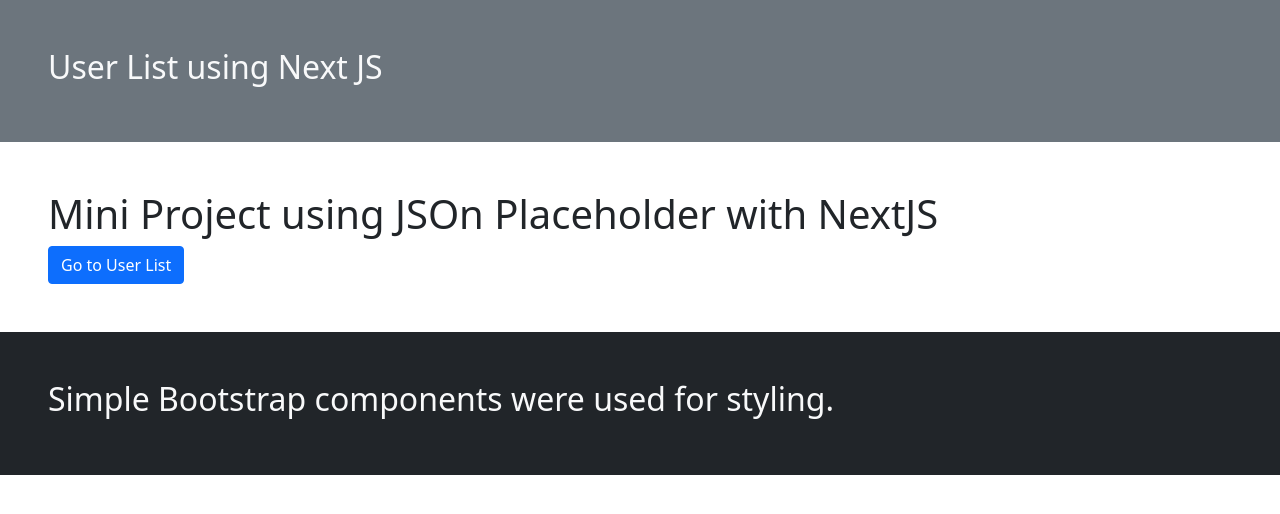
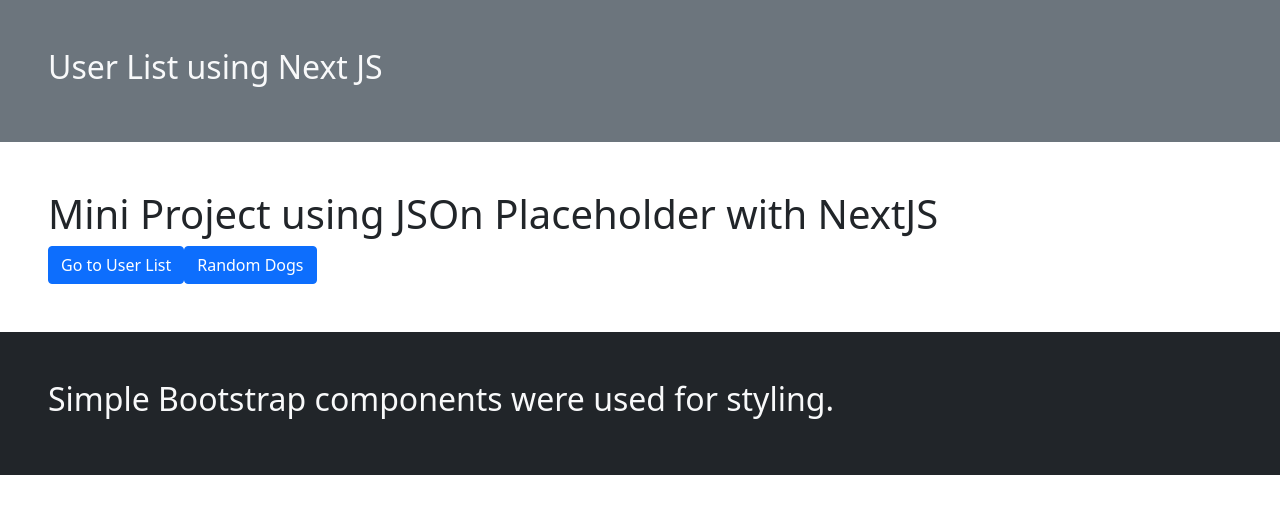
Before and after one commit to rohansinghwow/nextjs-userlist, a Next.js app: page / in a window 1280 px wide. Shown: the top 514 px of the page. Built offline with nearby package versions, Linux system fonts and the light colour scheme.

Commit message:
adding random dogs images

```diff
--- a/next.config.js
+++ b/next.config.js
@@ -1,6 +1,9 @@
 /** @type {import('next').NextConfig} */
 const nextConfig = {
   reactStrictMode: true,
+  images: {
+    domains: ['images.dog.ceo'],
+  }
 }
 
 module.exports = nextConfig
--- a/package.json
+++ b/package.json
@@ -11,6 +11,7 @@
   "dependencies": {
     "axios": "^0.27.1",
     "next": "12.1.5",
+    "next-connect": "^0.12.2",
     "react": "18.0.0",
     "react-dom": "18.0.0"
   },
--- /dev/null
+++ b/pages/api/dogs/[id].js
@@ -0,0 +1,49 @@
+import nc from 'next-connect'
+
+const dogs = [
+  {
+      id : 1,
+    message: "https://images.dog.ceo/breeds/newfoundland/n02111277_6096.jpg",
+    status: "success"
+    },
+    {
+        id : 2,
+      message: "https://images.dog.ceo/breeds/spaniel-welsh/n02102177_2911.jpg",
+      status: "success"
+      },
+      {
+        id : 3,
+        message: "https://images.dog.ceo/breeds/mix/archie_02.jpg",
+        status: "success"
+        },
+        {
+            id : 4,
+          message: "https://images.dog.ceo/breeds/waterdog-spanish/20190208_063211.jpg",
+          status: "success"
+          },
+          {
+            id : 5,
+            message: "https://images.dog.ceo/breeds/mastiff-bull/n02108422_3440.jpg",
+            status: "success"
+            },
+            {
+                id : 6,
+              message: "https://images.dog.ceo/breeds/briard/n02105251_8240.jpg",
+              status: "success"
+              },
+              {
+                id : 7,
+                message: "https://images.dog.ceo/breeds/setter-irish/n02100877_6030.jpg",
+                status: "success"
+                },
+
+]
+
+const handler = nc()
+    .get((req,res)=>{
+        console.log(req.query)
+    const {id} = req.query
+    const dog = dogs.find(item=>item.id == id)
+    res.send(dog)
+})
+export default handler
--- /dev/null
+++ b/pages/api/dogs/index.js
@@ -0,0 +1,42 @@
+import nc from 'next-connect'
+
+const dogs = [
+  {
+    message: "https://images.dog.ceo/breeds/newfoundland/n02111277_6096.jpg",
+    status: "success"
+    },
+    {
+      message: "https://images.dog.ceo/breeds/spaniel-welsh/n02102177_2911.jpg",
+      status: "success"
+      },
+      {
+        message: "https://images.dog.ceo/breeds/mix/archie_02.jpg",
+        status: "success"
+        },
+        {
+          message: "https://images.dog.ceo/breeds/waterdog-spanish/20190208_063211.jpg",
+          status: "success"
+          },
+          {
+            message: "https://images.dog.ceo/breeds/mastiff-bull/n02108422_3440.jpg",
+            status: "success"
+            },
+            {
+              message: "https://images.dog.ceo/breeds/briard/n02105251_8240.jpg",
+              status: "success"
+              },
+              {
+                message: "https://images.dog.ceo/breeds/setter-irish/n02100877_6030.jpg",
+                status: "success"
+                },
+
+]
+
+const handler = nc()
+  .get((req,res)=>{
+    res.send(dogs)
+  })
+
+
+
+  export default handler
--- a/pages/api/hello.js
+++ /dev/null
@@ -1,5 +0,0 @@
-// Next.js API route support: https://nextjs.org/docs/api-routes/introduction
-
-export default function handler(req, res) {
-  res.status(200).json({ name: 'John Doe' })
-}
--- a/pages/index.js
+++ b/pages/index.js
@@ -9,6 +9,7 @@
 
             <h1>Mini Project using JSOn Placeholder with NextJS</h1>
             <Link href={'/users'}><a className="btn btn-primary">Go to User List</a></Link>
+            <Link href={'/dogs'}><a className="btn btn-primary">Random Dogs</a></Link>
 
         </Layout>
     )
```
Also changed, not shown: pages/dogs/[id].js (added, +33 -0 lines), pages/dogs/index.js (added, +47 -0 lines), 2 other files (tests, documents, lock files or other folders).
